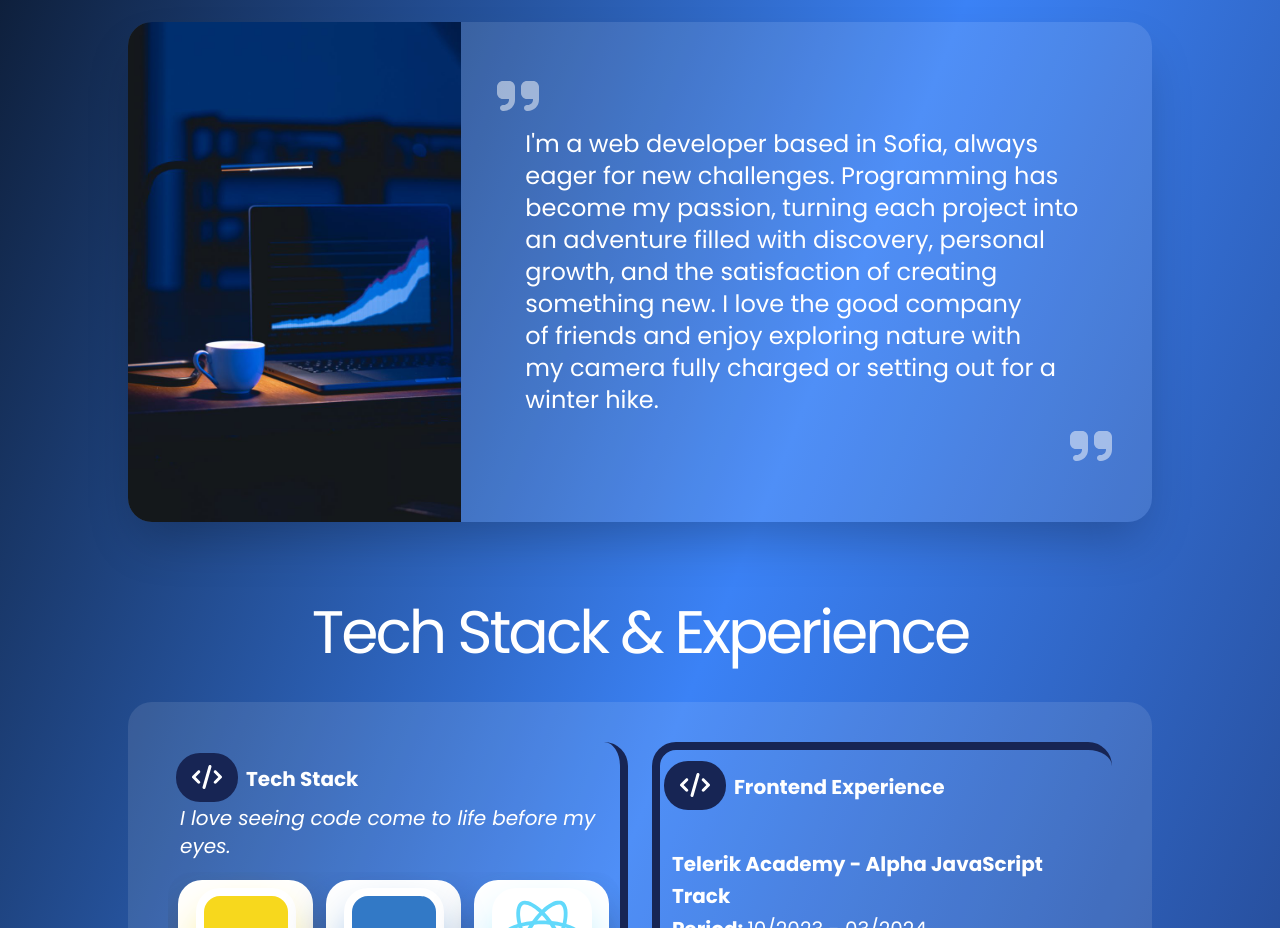
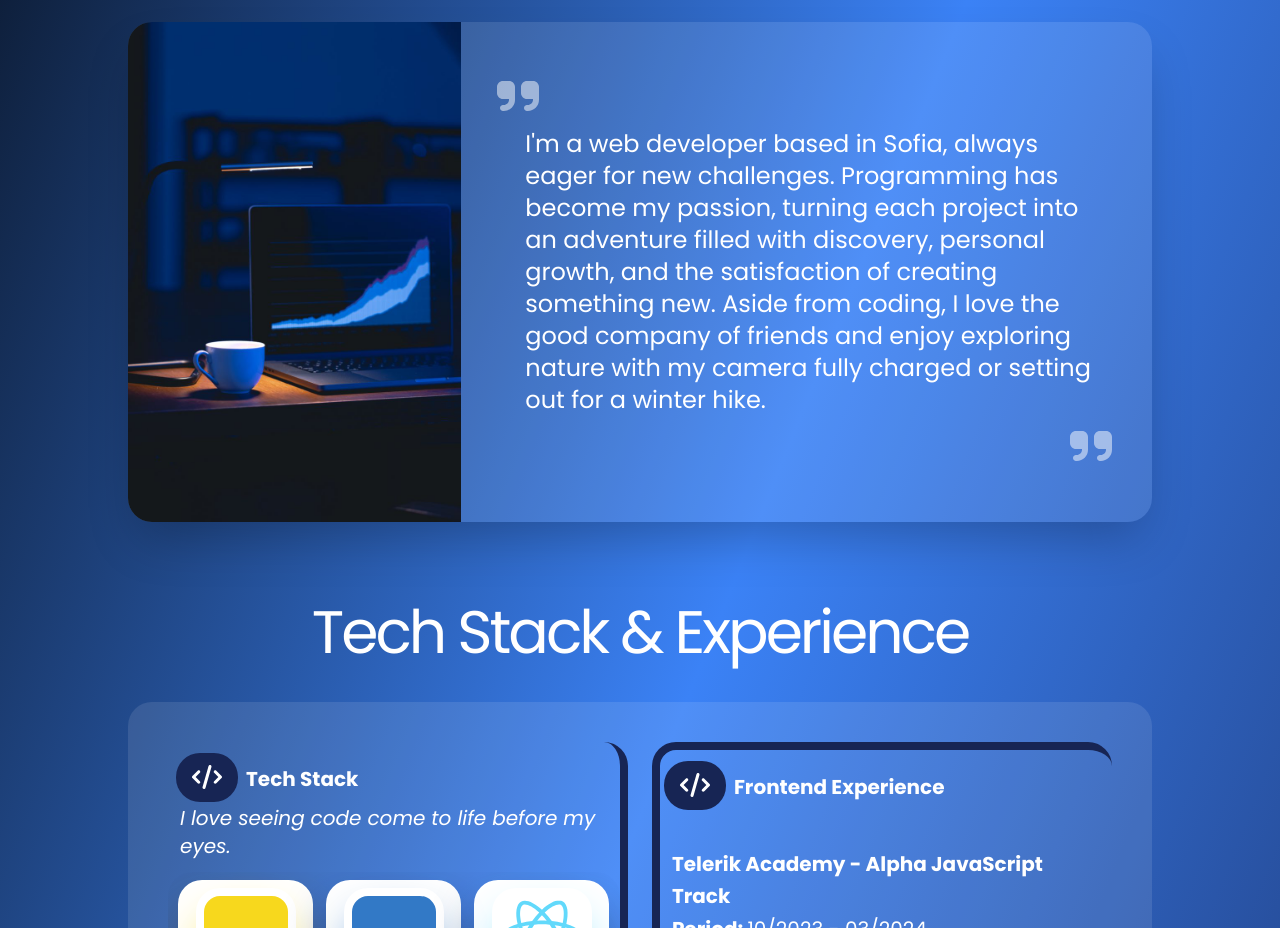
Before and after one commit to borislavpachev/portfolio, a React (Vite) app: page / in a window 1280 px wide. Shown: the part 780-1708 px from the top of the page. Built offline with nearby package versions, Linux system fonts and the light colour scheme; a web font is replaced by a local one.

Commit message:
Text small change

```diff
--- a/src/sections/AboutMe/AboutMe.jsx
+++ b/src/sections/AboutMe/AboutMe.jsx
@@ -23,7 +23,7 @@ export default function AboutMe({ aboutRef }) {
           <p>{`I'm a web developer based in Sofia, always eager for new challenges.
           Programming has become my passion, turning each project into an
           adventure filled with discovery, personal growth, and the satisfaction
-          of creating something new. I love the good company of friends and
+          of creating something new. Aside from coding, I love the good company of friends and
           enjoy exploring nature with my camera fully charged or setting out for
           a winter hike.`}</p>
           <div className="absolute bottom-0 right-10 text-4xl md:text-5xl opacity-50">
```
